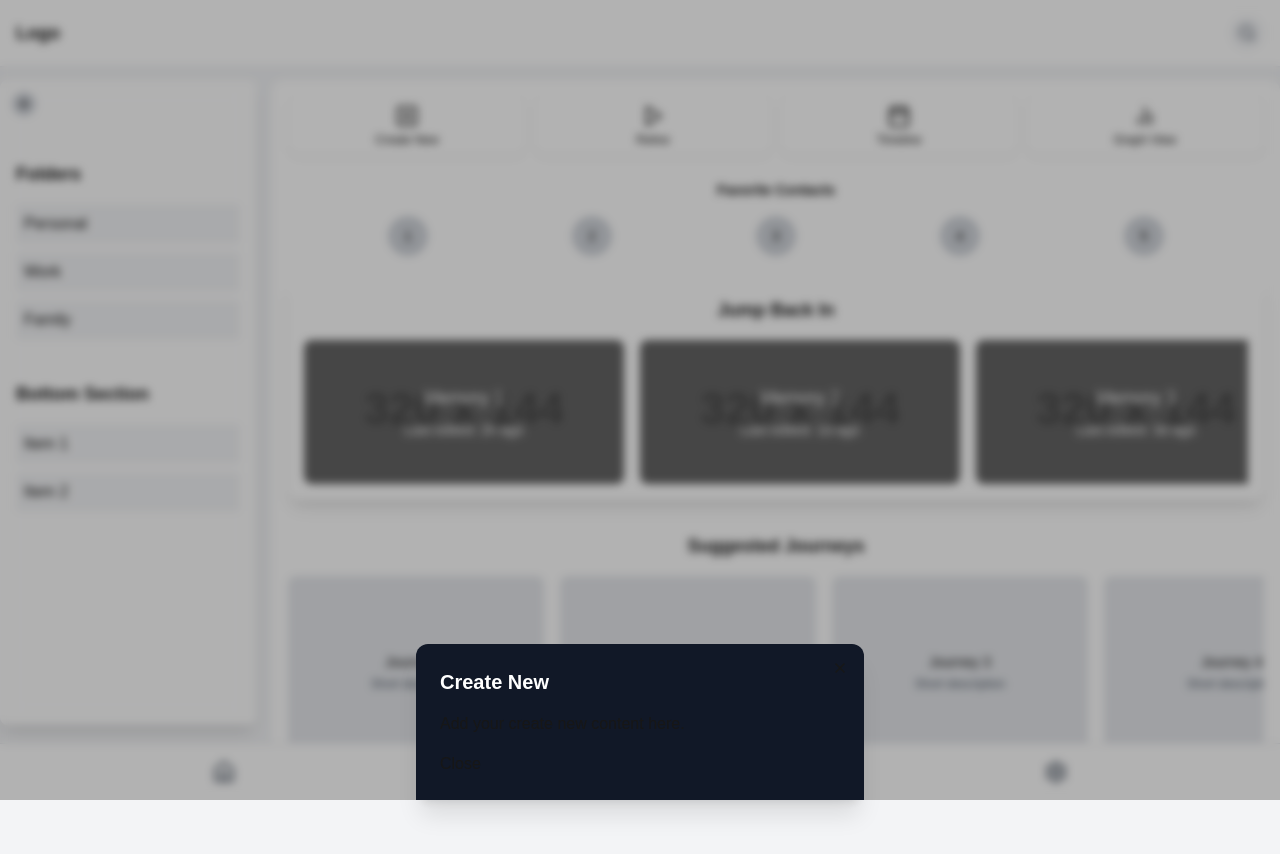
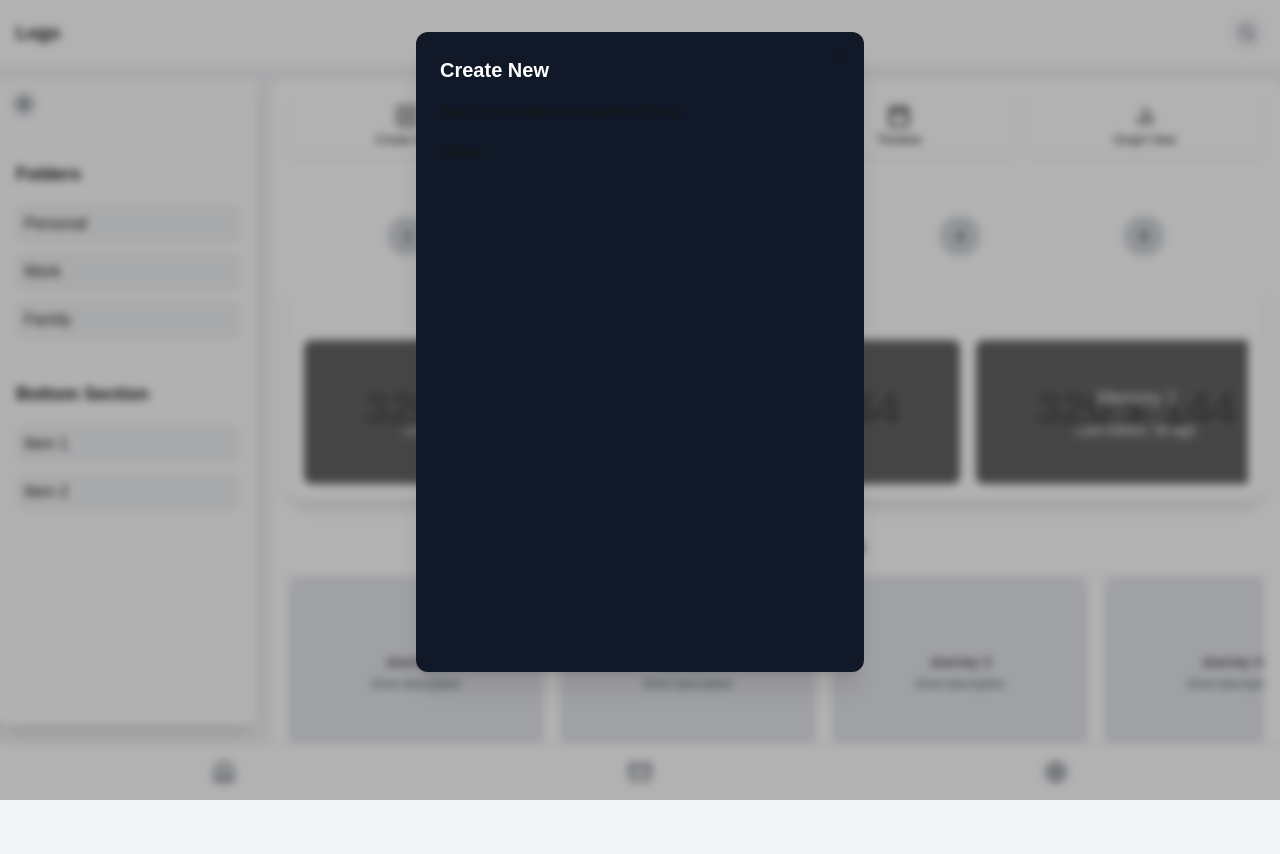
Before and after one commit to mlespinoza1/Memory-App-JS, a Next.js app: page / in a window 1280 px wide. Both pictures are taken after a click on the button "Create New". Shown: the top 854 px of the page. Built offline with nearby package versions, Linux system fonts and the light colour scheme.

Commit message:
centered overlay

```diff
--- a/src/components/common/Overlay.tsx
+++ b/src/components/common/Overlay.tsx
@@ -15,7 +15,10 @@ export default function Overlay({ isOpen, onClose, title, children }: OverlayPro
     <Dialog.Root open={isOpen} onOpenChange={onClose}>
       <Dialog.Portal>
         <Dialog.Overlay className="fixed inset-0 z-50 bg-black/30 backdrop-blur-sm" />
-        <Dialog.Content className="fixed z-50 w-full max-w-md p-6 bottom-0 left-1/2 transform -translate-x-1/2 bg-gray-900 rounded-t-xl shadow-xl">
+        <Dialog.Content
+          className="fixed z-50 w-[90vw] max-w-md p-6 left-1/2 transform -translate-x-1/2 bg-gray-900 rounded-xl shadow-xl overflow-y-auto max-h-[85vh] sm:w-full sm:max-h-[90vh] md:max-h-[80vh]"
+          style={{ top: 'max(2rem, env(safe-area-inset-top))', bottom: 'max(2rem, env(safe-area-inset-bottom))' }}
+        >
           <Dialog.Title className="text-xl font-semibold mb-4 text-white">
             {title}
           </Dialog.Title>
@@ -23,9 +26,7 @@ export default function Overlay({ isOpen, onClose, title, children }: OverlayPro
             <X className="h-4 w-4" />
             <span className="sr-only">Close</span>
           </Button>
-          <div className="max-h-[70vh] overflow-y-auto">
-            {children}
-          </div>
+          {children}
         </Dialog.Content>
       </Dialog.Portal>
     </Dialog.Root>
```
